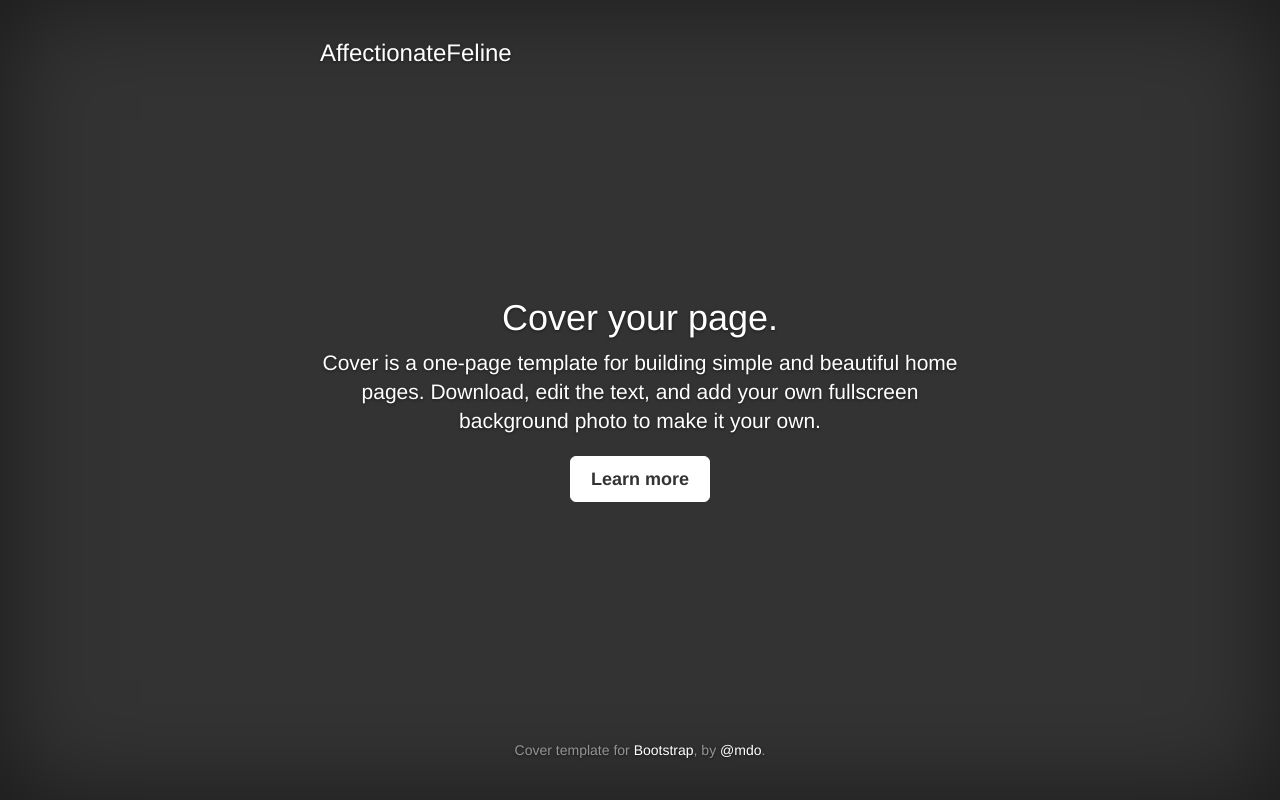
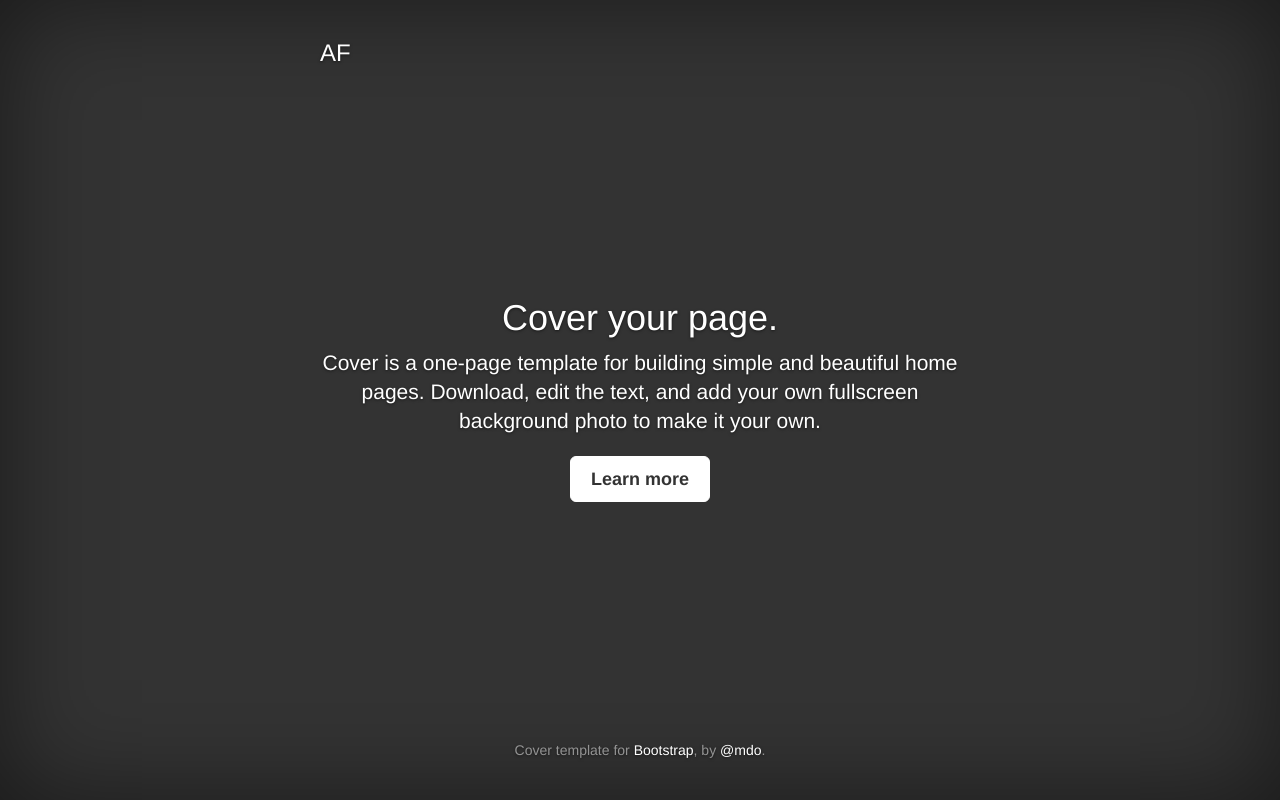
Before and after one commit to Thisita/affectionatefeline, a website: page public/index.html in a window 1280 px wide. Drawn offline with nearby package versions, Linux system fonts and the light colour scheme.

Commit message:
subdue titling for now

```diff
--- a/public/index.html
+++ b/public/index.html
@@ -8,7 +8,7 @@
     <meta name="description" content="">
     <meta name="author" content="Thisita">
 
-    <title>AffectionateFeline</title>
+    <title>AF</title>
 
     <!-- Bootstrap core CSS -->
     <link href="/node_modules/bootstrap/dist/css/bootstrap.min.css" rel="stylesheet">
@@ -27,7 +27,7 @@
 
           <div class="masthead clearfix">
             <div class="inner">
-              <h3 class="masthead-brand">AffectionateFeline</h3>
+              <h3 class="masthead-brand">AF</h3>
             </div>
           </div>
 
```
